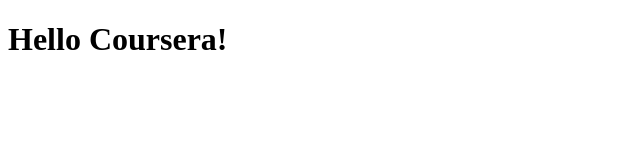
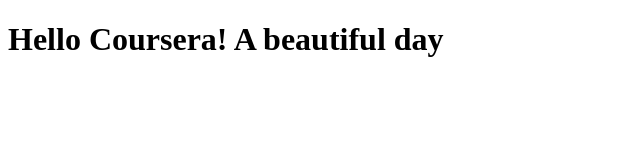
Before and after one commit to EMMAJET/coursera-test, a plain HTML site: page site/index.html in a window 1280 px wide. Shown: the whole page, without its empty margins (0-640 px from the left). Drawn offline with Linux system fonts and the light colour scheme.

Commit message:
Small Addition

```diff
--- a/site/index.html
+++ b/site/index.html
@@ -4,6 +4,6 @@
 	<title>Hello Coursera!</title>
 </head>
 <body>
-<h1>Hello Coursera!</h1>
+<h1>Hello Coursera! A beautiful day</h1>
 </body>
 </html>
```
